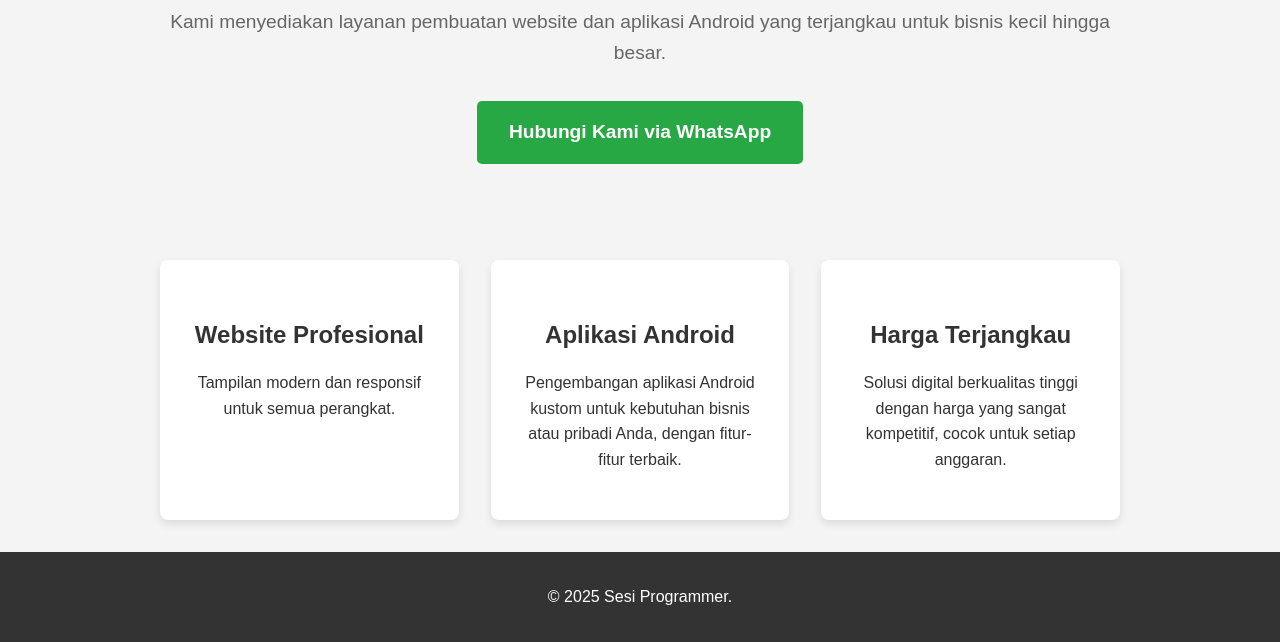
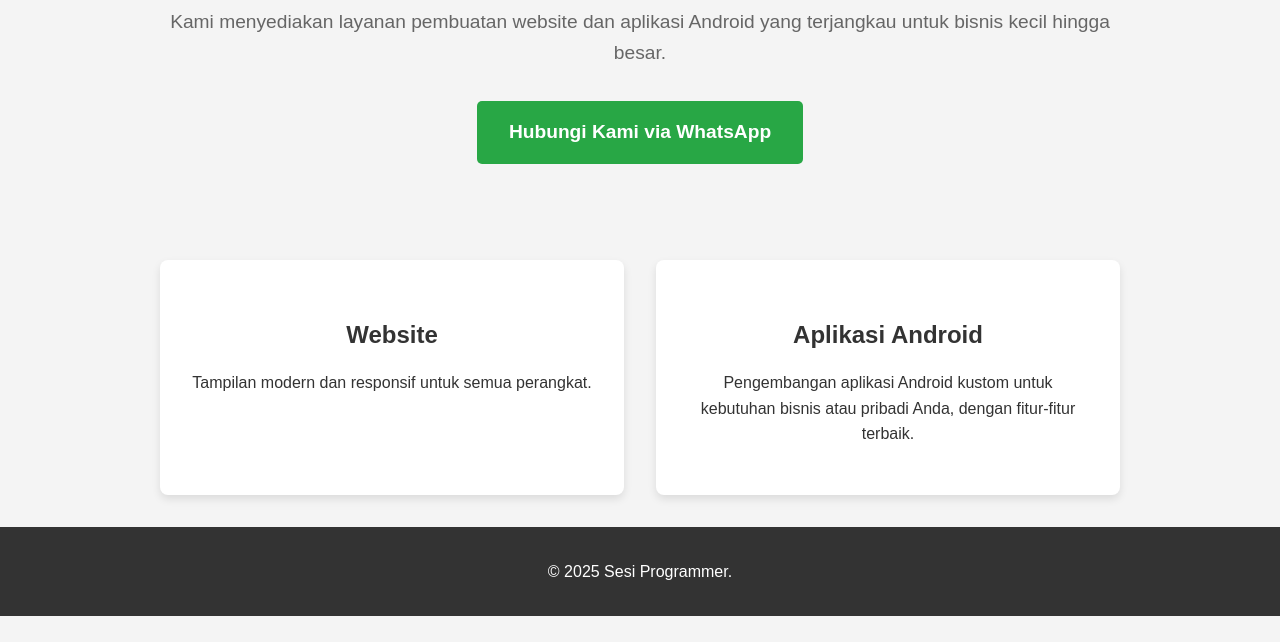
Before and after one commit to sesiprogrammer/sesiprogrammer.github.io, a plain HTML site: page index.html in a window 1280 px wide. Shown: the part 301-943 px from the top of the page. After the commit the page ends 917 px from the top, so only its background shows below. Drawn offline with Linux system fonts and the light colour scheme.

Commit message:
Update index.html

```diff
--- a/index.html
+++ b/index.html
@@ -102,16 +102,12 @@
 
         <section class="services">
             <div class="service-item">
-                <h3>Website Profesional</h3>
+                <h3>Website</h3>
                 <p>Tampilan modern dan responsif untuk semua perangkat.</p>
             </div>
             <div class="service-item">
                 <h3>Aplikasi Android</h3>
                 <p>Pengembangan aplikasi Android kustom untuk kebutuhan bisnis atau pribadi Anda, dengan fitur-fitur terbaik.</p>
-            </div>
-            <div class="service-item">
-                <h3>Harga Terjangkau</h3>
-                <p>Solusi digital berkualitas tinggi dengan harga yang sangat kompetitif, cocok untuk setiap anggaran.</p>
             </div>
         </section>
     </main>
```
